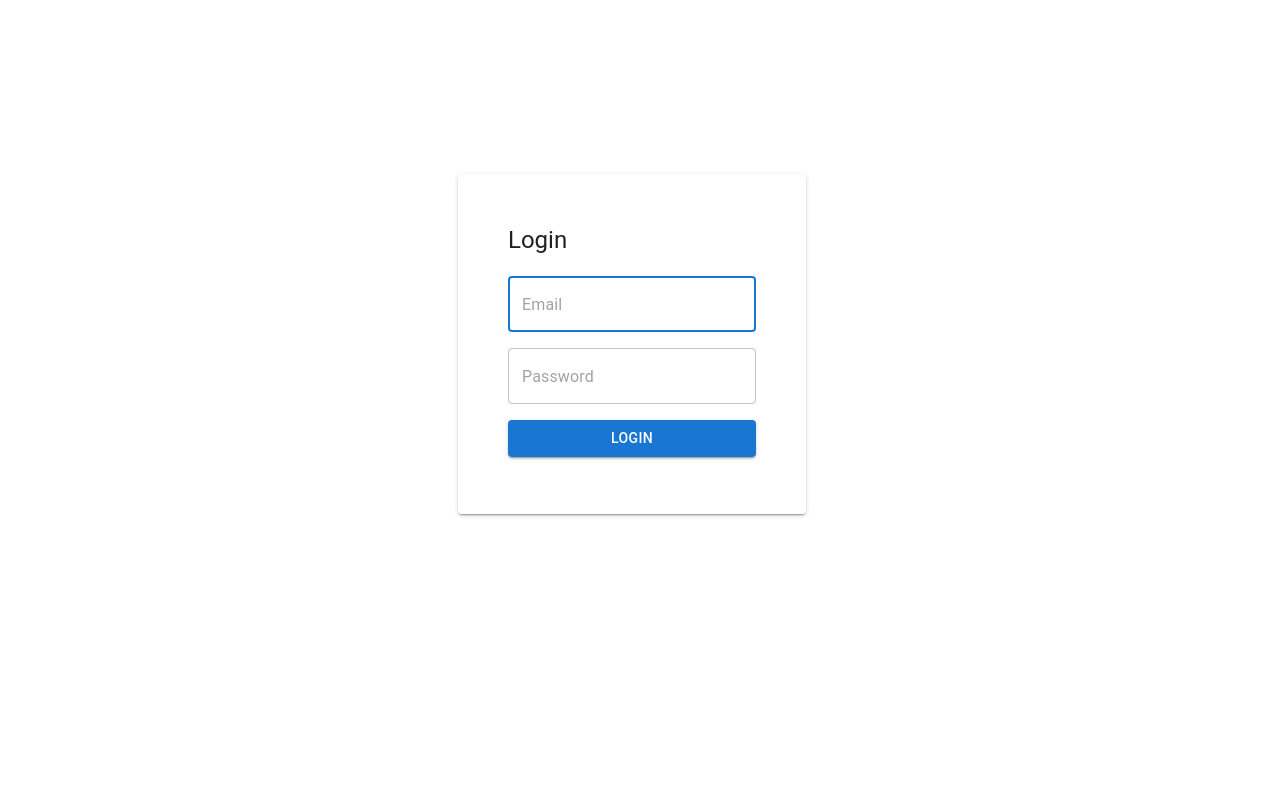
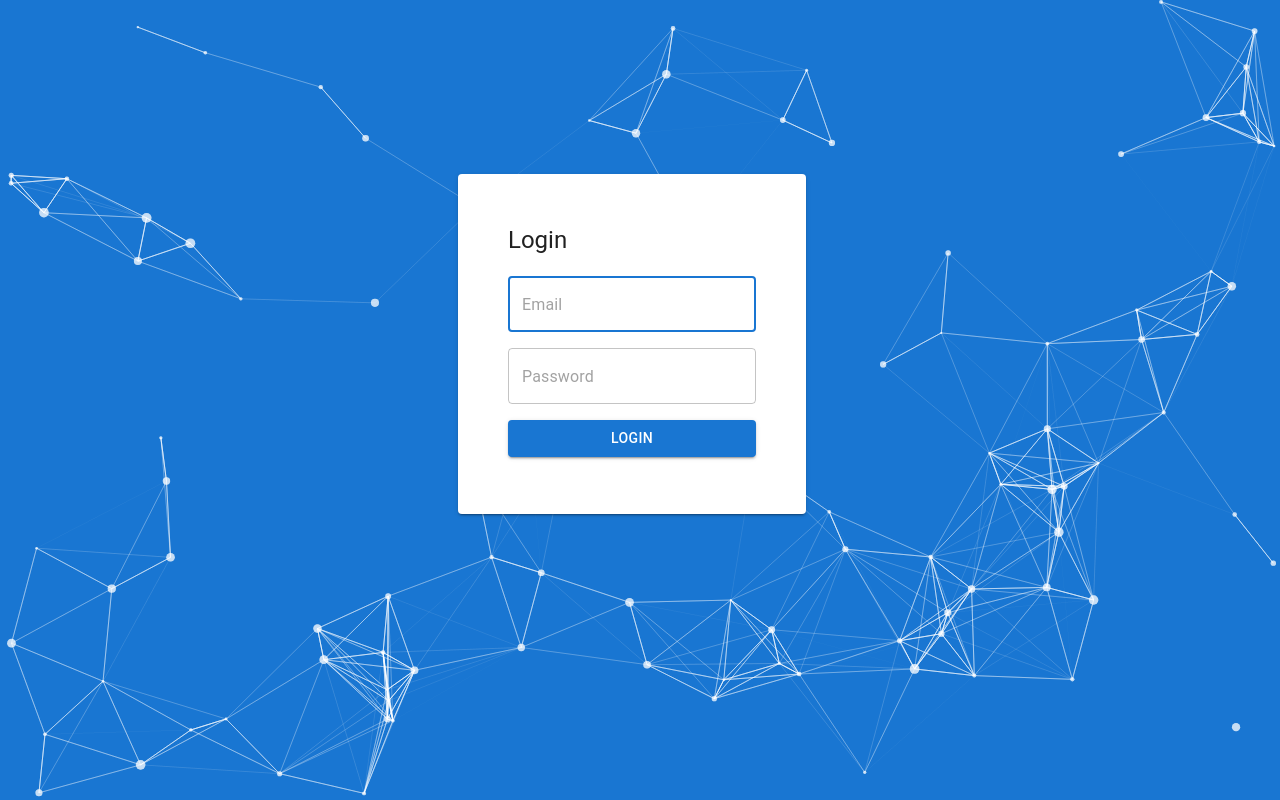
Before and after one commit to Mozzo1000/product-database, a React (Create React App) app in the folder frontend/: page /login in a window 1280 px wide. Built offline with nearby package versions, Linux system fonts and the light colour scheme.

Commit message:
Add particles as a background

```diff
--- a/frontend/src/pages/Login.js
+++ b/frontend/src/pages/Login.js
@@ -9,7 +9,7 @@
 import AuthService from "../services/auth.service";
 import Snackbar from '@mui/material/Snackbar';
 import { useNavigate } from 'react-router-dom';
-
+import Particles from "react-tsparticles";
 
 function LoginPage(props) {
     const [username, setUsername] = useState("");
@@ -44,6 +44,82 @@
 
     return (
         <Container>
+            <Particles
+                id="tsparticles"
+                options={{
+                    background: {
+                        color: {
+                            value: "#1976d2",
+                        },
+                    },
+                    fpsLimit: 60,
+                    interactivity: {
+                    events: {
+                        onHover: {
+                            enable: true,
+                            mode: "repulse",
+                        },
+                        resize: true,
+                    },
+                    modes: {
+                        bubble: {
+                            distance: 400,
+                            duration: 2,
+                            opacity: 0.8,
+                            size: 40,
+                        },
+                        push: {
+                        quantity: 4,
+                        },
+                        repulse: {
+                            distance: 200,
+                            duration: 0.4,
+                        },
+                    },
+                    },
+                    particles: {
+                        color: {
+                            value: "#ffffff",
+                        },
+                        links: {
+                            color: "#ffffff",
+                            distance: 150,
+                            enable: true,
+                            opacity: 0.5,
+                            width: 1,
+                        },
+                        collisions: {
+                            enable: true,
+                        },
+                        move: {
+                            direction: "none",
+                            enable: true,
+                            outMode: "bounce",
+                            random: false,
+                            speed: 0.2,
+                            straight: false,
+                        },
+                        number: {
+                            density: {
+                            enable: true,
+                            area: 800,
+                            },
+                            value: 80,
+                        },
+                        opacity: {
+                            value: 0.5,
+                        },
+                        shape: {
+                            type: "circle",
+                        },
+                        size: {
+                            random: true,
+                            value: 5,
+                        },
+                    },
+                    detectRetina: true,
+                }}
+                />
             <Grid container spacing={0} justifyContent="center" direction="row">
                 <Grid item>
                     <Grid container direction="column" justifyContent="center" spacing={2} className="login-form">
```
